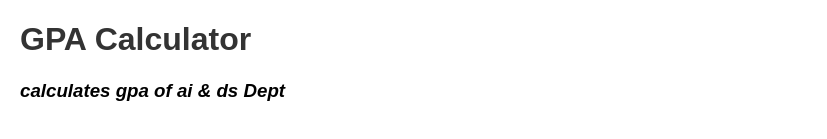
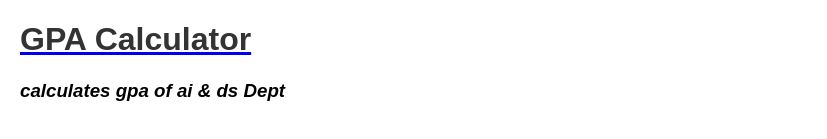
Before and after one commit to Sri-kanth-J/gpa, a plain HTML site: page index1.html in a window 1280 px wide. Shown: the top 139 px of the page, without its empty margins (0-827 px from the left). Drawn offline with Linux system fonts and the light colour scheme.

Commit message:
Update index1.html

```diff
--- a/index1.html
+++ b/index1.html
@@ -7,7 +7,7 @@
     <link rel="stylesheet" href="styles.css">
 </head>
 <body>
-    <h1>GPA Calculator</h1>
+    <a href="index.html" target="_blank"><h1>GPA Calculator</h1></a>
     <h3 ><i>calculates gpa of ai & ds Dept</i></h3>
     <br>
     <label for="numSemesters">Select the number of semesters you are pursuing:</label>
```
